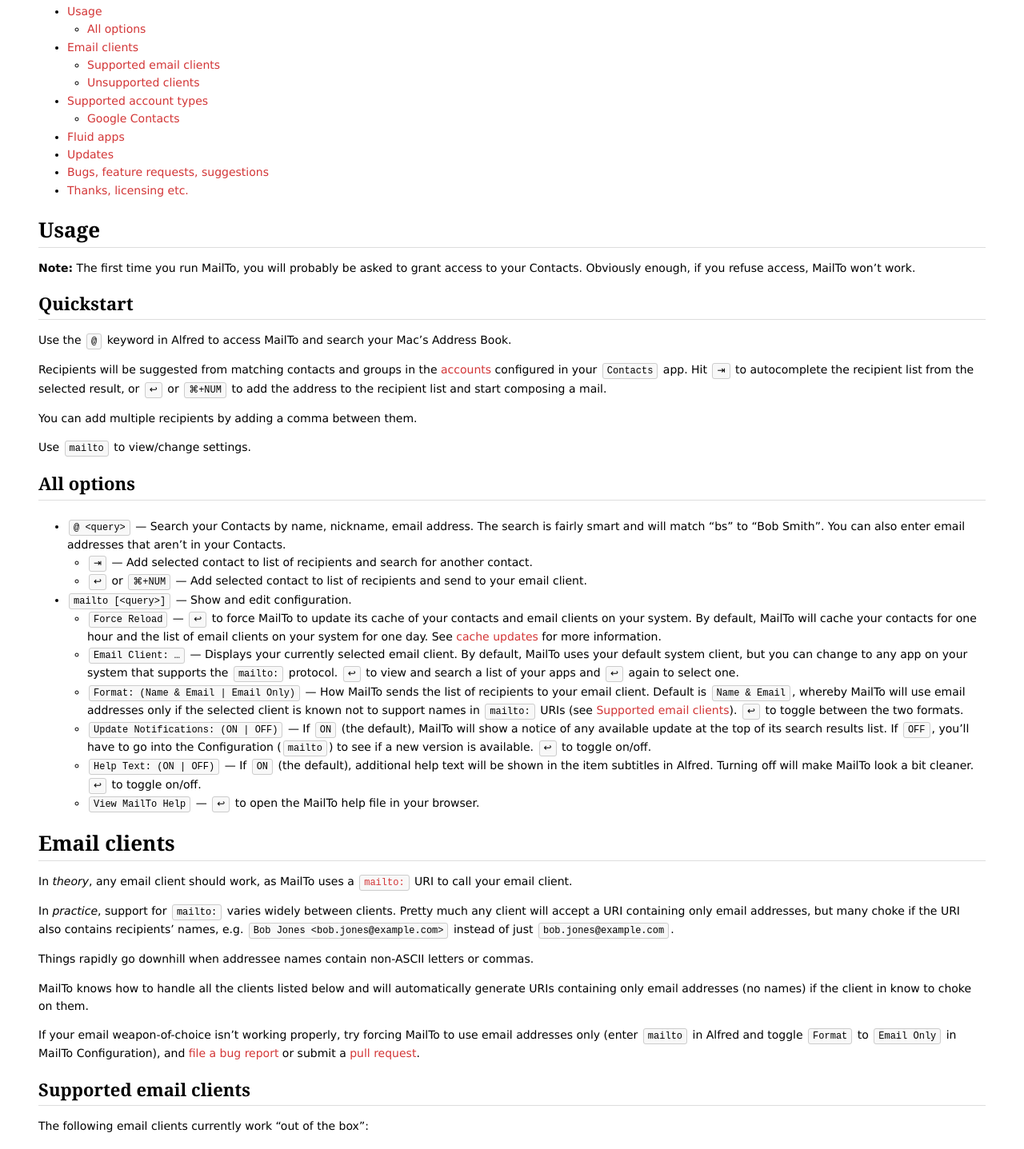
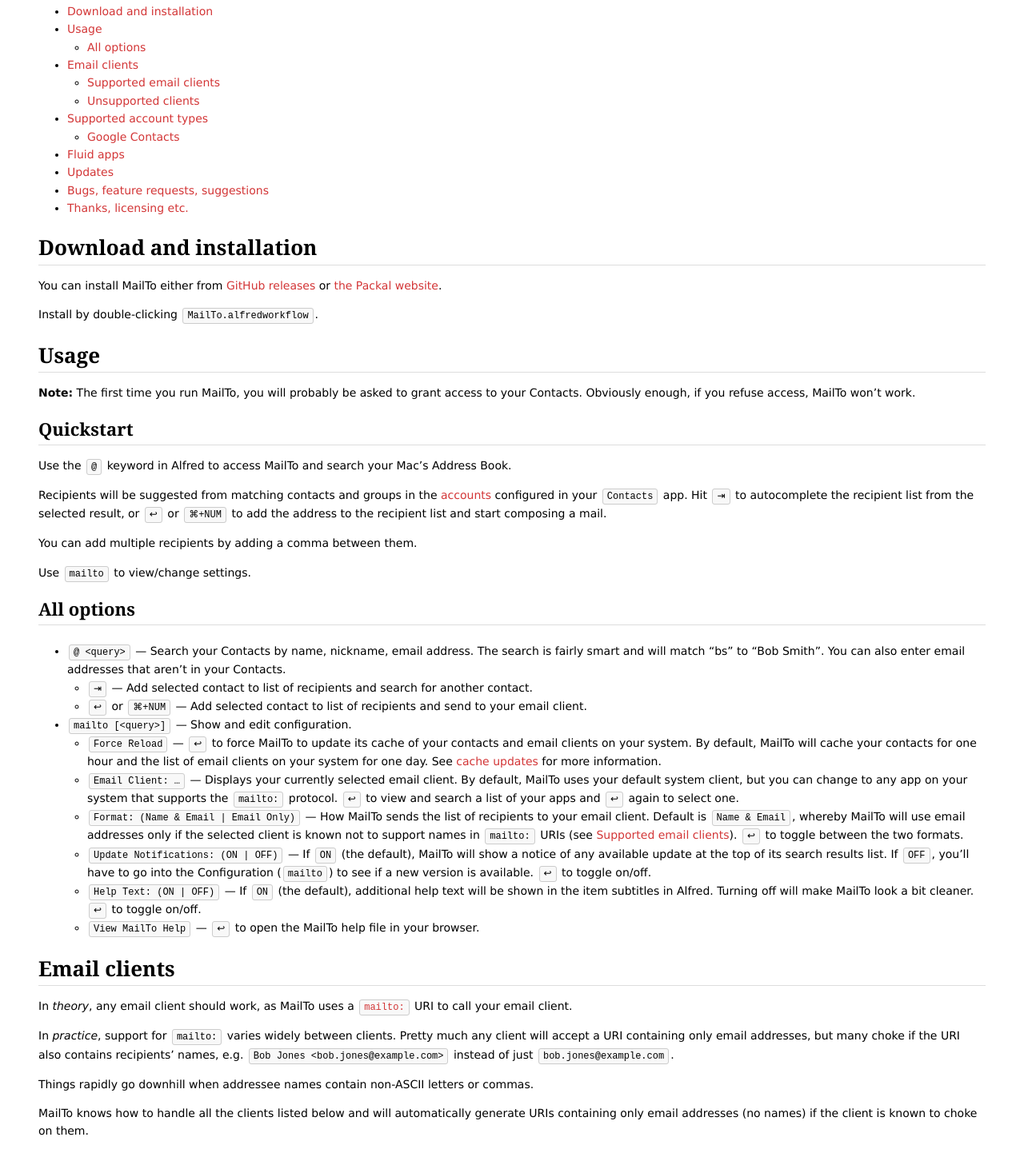
Before and after one commit to deanishe/alfred-mailto, a plain HTML site: page src/help.html in a window 1280 px wide. Shown: the part 579-2016 px from the top of the page at 80% size. Drawn offline with Linux system fonts and the light colour scheme.

Commit message:
Add download instructions to help file

```diff
--- a/src/help.html
+++ b/src/help.html
@@ -795,6 +795,7 @@ your email client of choice. Also works with Groups/Distribution Lists.</p>
 <h2 id="contents">Contents</h2>
 
 <ul>
+<li><a href="#download-and-installation">Download and installation</a></li>
 <li><a href="#usage">Usage</a>
 
 <ul>
@@ -816,6 +817,13 @@ your email client of choice. Also works with Groups/Distribution Lists.</p>
 <li><a href="#bugs-feature-requests-suggestions">Bugs, feature requests, suggestions</a></li>
 <li><a href="#thanks-licensing-etc">Thanks, licensing etc.</a></li>
 </ul>
+
+<h2 id="download-and-installation">Download and installation</h2>
+
+<p>You can install MailTo either from <a href="https://github.com/deanishe/alfred-mailto/releases/latest">GitHub releases</a> or
+<a href="http://www.packal.org/workflow/mailto">the Packal website</a>.</p>
+
+<p>Install by double-clicking <code>MailTo.alfredworkflow</code>.</p>
 
 <h2 id="usage">Usage</h2>
 
@@ -892,7 +900,7 @@ choke if the URI also contains recipients&#8217; names, e.g.
 commas.</p>
 
 <p>MailTo knows how to handle all the clients listed below and will automatically
-generate URIs containing only email addresses (no names) if the client in know
+generate URIs containing only email addresses (no names) if the client is known
 to choke on them.</p>
 
 <p>If your email weapon-of-choice isn&#8217;t working properly, try forcing MailTo to
@@ -979,7 +987,7 @@ script box into your own <code>mailto:*</code> handler&#8217;s box. Finally, cha
 URL in the <code>outURLString</code> line to your own webmail&#8217;s URL. For a Roundcube
 installation, it&#8217;d look like this:</p>
 
-<pre><code class="javascript">function transform(inURLString) {
+<pre><code>function transform(inURLString) {
     inURLString = inURLString.replace(&apos;mailto:&apos;, &apos;&apos;);
     inURLString = inURLString.replace(&apos;&amp;amp;&apos;, &apos;&amp;&apos;);
 
```
Also changed, not shown: 3 other files.
